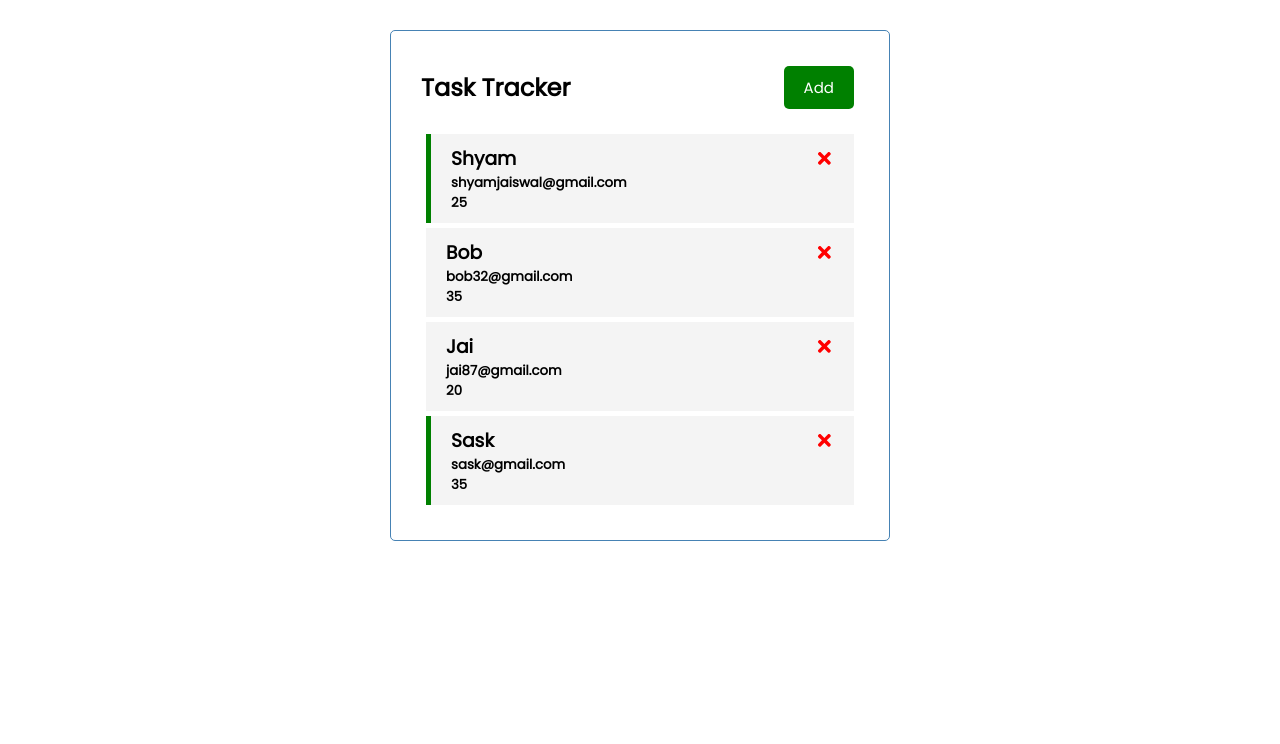
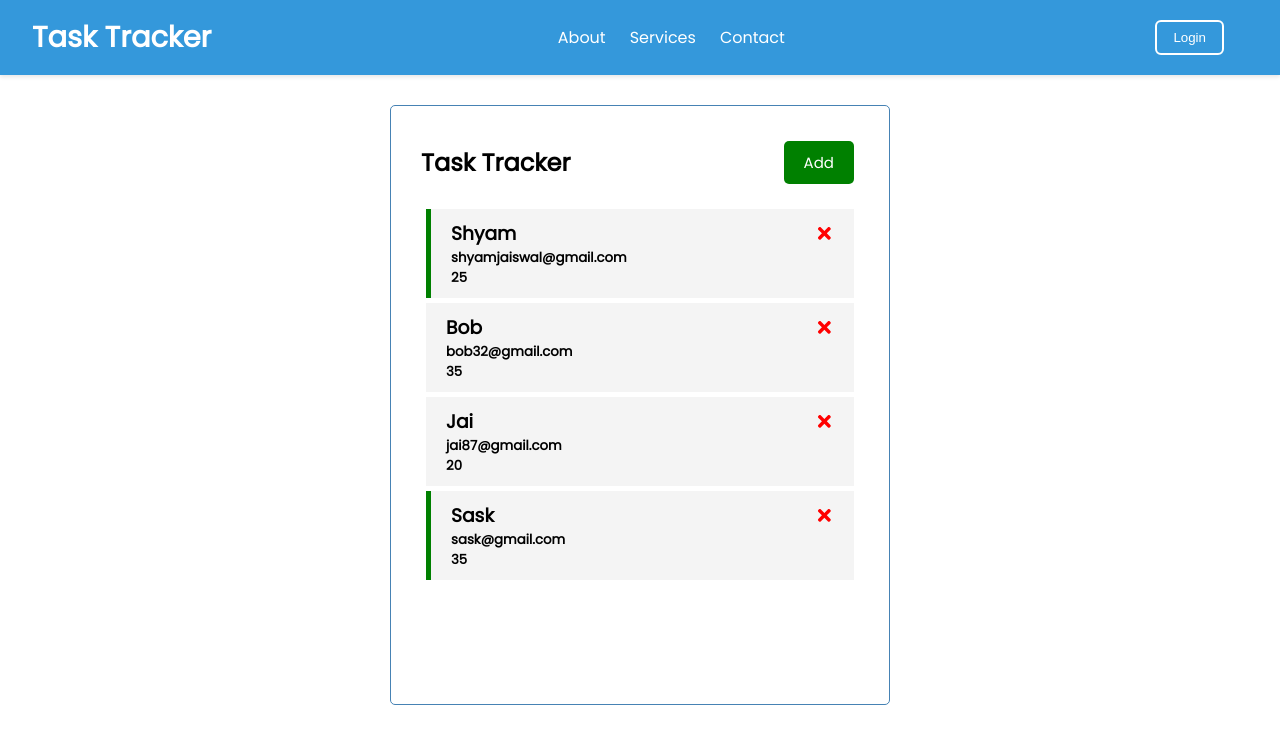
Before and after one commit to rakibulislam8226/Task-Tracker-with-React, a React (Create React App) app: page / in a window 1280 px wide. Shown: the top 744 px of the page. Built offline with nearby package versions, Linux system fonts and the light colour scheme.

Commit message:
Added Navbar

```diff
--- a/package.json
+++ b/package.json
@@ -3,12 +3,15 @@
   "version": "0.1.0",
   "private": true,
   "dependencies": {
+    "@heroicons/react": "^2.0.18",
+    "@material-tailwind/react": "^2.1.5",
     "@testing-library/jest-dom": "^5.17.0",
     "@testing-library/react": "^13.4.0",
     "@testing-library/user-event": "^13.5.0",
     "react": "^18.2.0",
     "react-dom": "^18.2.0",
     "react-icons": "^4.12.0",
+    "react-router-dom": "^6.20.1",
     "react-scripts": "5.0.1",
     "react-toastify": "^9.1.3",
     "web-vitals": "^2.1.4"
--- a/src/App.js
+++ b/src/App.js
@@ -1,8 +1,11 @@
 import { useState } from "react";
+import { BrowserRouter as Router } from 'react-router-dom';
+
 
 import Header from './components/Header';
 import Tasks from './components/Tasks';
 import AddForm from "./components/AddForm";
+import Navbar from "./components/Navbar";
 
 
 function App() {
@@ -38,11 +41,15 @@ function App() {
   }
 
   return (
-    <div className="container">
-      <Header  onAdd={() => setShowAddForm(!showAddForm)} showAdd={showAddForm} />
-      {showAddForm && <AddForm onAdd={addTask} />}
-      {tasks.length > 0 ? (<Tasks tasks={tasks} onDelete={deleteTask} onToggle={toggleRemainder} />) : "No Task to show."}
-    </div>
+    <Router>
+      <Navbar />
+      <div className="container">
+
+        <Header onAdd={() => setShowAddForm(!showAddForm)} showAdd={showAddForm} />
+        {showAddForm && <AddForm onAdd={addTask} />}
+        {tasks.length > 0 ? (<Tasks tasks={tasks} onDelete={deleteTask} onToggle={toggleRemainder} />) : "No Task to show."}
+      </div>
+    </Router>
   )
 }
 
--- /dev/null
+++ b/src/components/Navbar.jsx
@@ -0,0 +1,45 @@
+import React, { useState } from 'react';
+import { NavLink, Link } from 'react-router-dom';
+
+const Navbar = () => {
+    const [isOpen, setIsOpen] = useState(false);
+
+    const toggleMenu = () => setIsOpen(!isOpen);
+
+    return (
+        <nav className="navbar">
+            <Link to="/" className="navbar-brand">
+                Task Tracker
+            </Link>
+            <div className={`navbar-nav ${isOpen ? 'open' : ''}`}>
+                <div className="nav-item">
+                    <NavLink to="/about" onClick={toggleMenu}>
+                        About
+                    </NavLink>
+                </div>
+                <div className="nav-item">
+                    <NavLink to="/services" onClick={toggleMenu}>
+                        Services
+                    </NavLink>
+                </div>
+                <div className="nav-item">
+                    <NavLink to="/contact" onClick={toggleMenu}>
+                        Contact
+                    </NavLink>
+                </div>
+            </div>
+            <div className="navbar-actions">
+                <div className="nav-item">
+                    <button className="login-button" onClick={toggleMenu}>
+                        Login
+                    </button>
+                </div>
+            </div>
+            <div className="navbar-toggle" onClick={toggleMenu}>
+                {isOpen ? <i className="fa fa-times"></i> : <i className="fa fa-bars"></i>}
+            </div>
+        </nav>
+    );
+};
+
+export default Navbar;
--- a/src/index.css
+++ b/src/index.css
@@ -14,7 +14,7 @@ body {
   max-width: 500px;
   margin: 30px auto;
   overflow: auto;
-  min-height: 300px;
+  height: 600px;
   border: 1px solid steelblue;
   padding: 30px;
   border-radius: 5px;
@@ -115,3 +115,113 @@ footer {
   color: green;
   margin-top: 10px;
 }
+
+
+/* Basic styling */
+.navbar {
+  display: flex;
+  justify-content: space-between;
+  align-items: center;
+  padding: 1rem 2rem;
+  background-color: #3498db; /* Change to your preferred background color */
+  color: #fff; /* Change to your preferred text color */
+  box-shadow: 0 2px 4px rgba(0, 0, 0, 0.1);
+}
+
+.navbar-brand {
+  font-size: 1.8rem;
+  font-weight: bold;
+  color: #fff;
+  text-decoration: none;
+}
+
+.navbar-nav {
+  display: flex;
+  list-style: none;
+  margin: 0;
+  padding: 0;
+}
+
+.nav-item {
+  margin-right: 1.5rem;
+}
+
+.nav-item a {
+  color: #fff;
+  text-decoration: none;
+  transition: color 0.3s ease-in-out;
+}
+
+.nav-item a:hover {
+  color: #f1c40f; /* Change to your preferred hover color */
+}
+
+.navbar-actions {
+  display: flex;
+  align-items: center;
+}
+
+.login-button {
+  background-color: transparent;
+  color: #fff;
+  border: 2px solid #fff;
+  padding: 0.5rem 1rem;
+  border-radius: 6px;
+  cursor: pointer;
+  transition: background-color 0.3s ease-in-out, color 0.3s ease-in-out;
+}
+
+.login-button:hover {
+  background-color: #fff; /* Change to your preferred hover background color */
+  color: #3498db; /* Change to your preferred hover color */
+}
+
+.navbar-toggle {
+  display: none;
+  border: none;
+  background-color: transparent;
+  cursor: pointer;
+  font-size: 1.8rem;
+  color: #fff;
+}
+
+/* Media query for responsive design */
+@media screen and (max-width: 768px) {
+  .navbar-nav {
+    display: none;
+  }
+
+  .navbar-toggle {
+    display: block;
+  }
+
+  .navbar-nav.open {
+    display: flex;
+    flex-direction: column;
+    align-items: center;
+    width: 100%;
+    background-color: #3498db; /* Change to your preferred background color */
+    position: absolute;
+    top: 60px;
+    left: 0;
+    right: 0;
+    padding: 1rem;
+    box-shadow: 0 2px 4px rgba(0, 0, 0, 0.1);
+  }
+
+  .navbar-nav.open .nav-item {
+    margin: 0;
+    margin-bottom: 1rem;
+  }
+
+  .navbar-nav.open .nav-item a {
+    padding: 1rem;
+    text-align: center;
+    color: #fff;
+    transition: color 0.3s ease-in-out;
+  }
+
+  .navbar-nav.open .nav-item a:hover {
+    color: #f1c40f; /* Change to your preferred hover color */
+  }
+}
```
